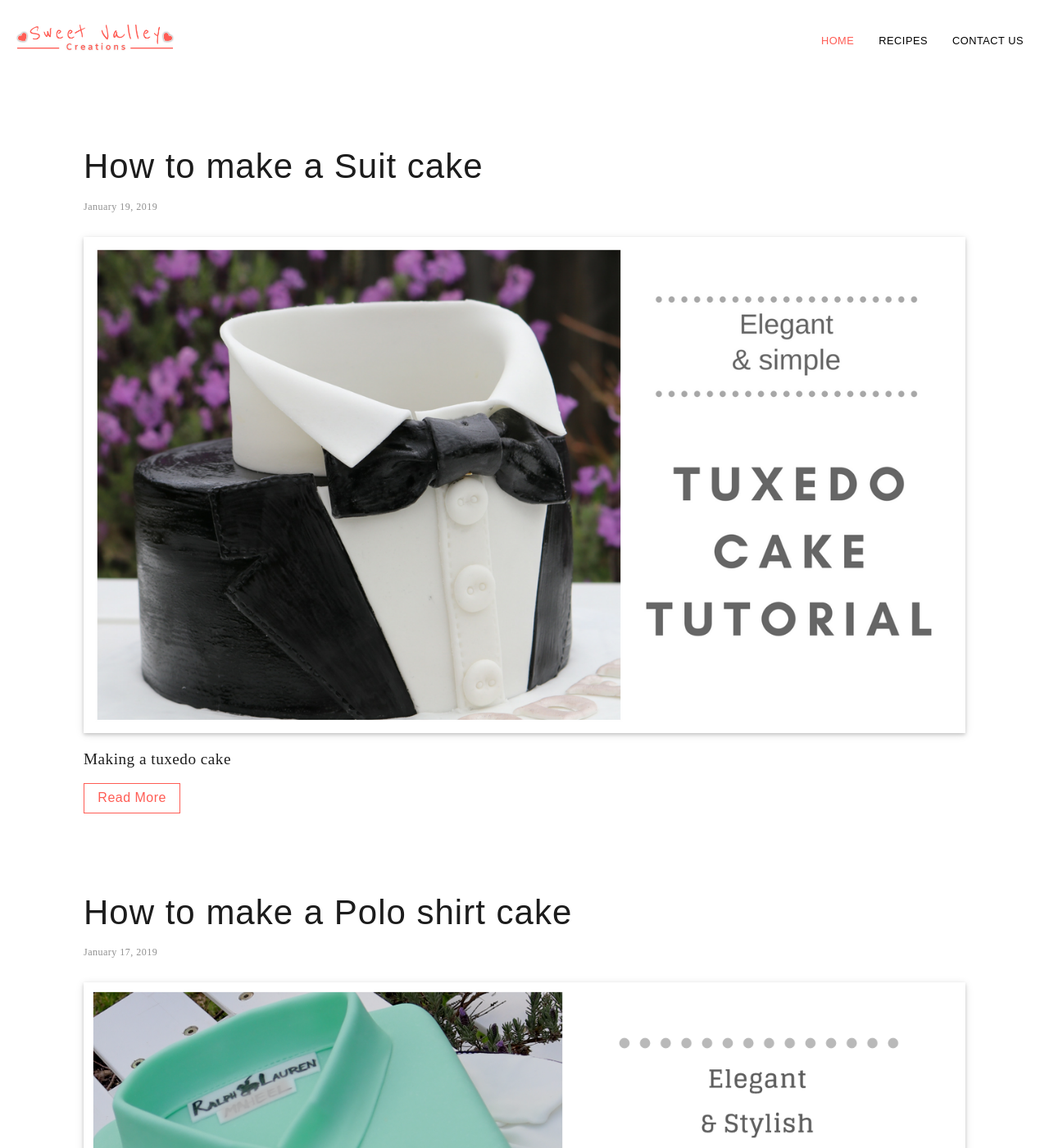
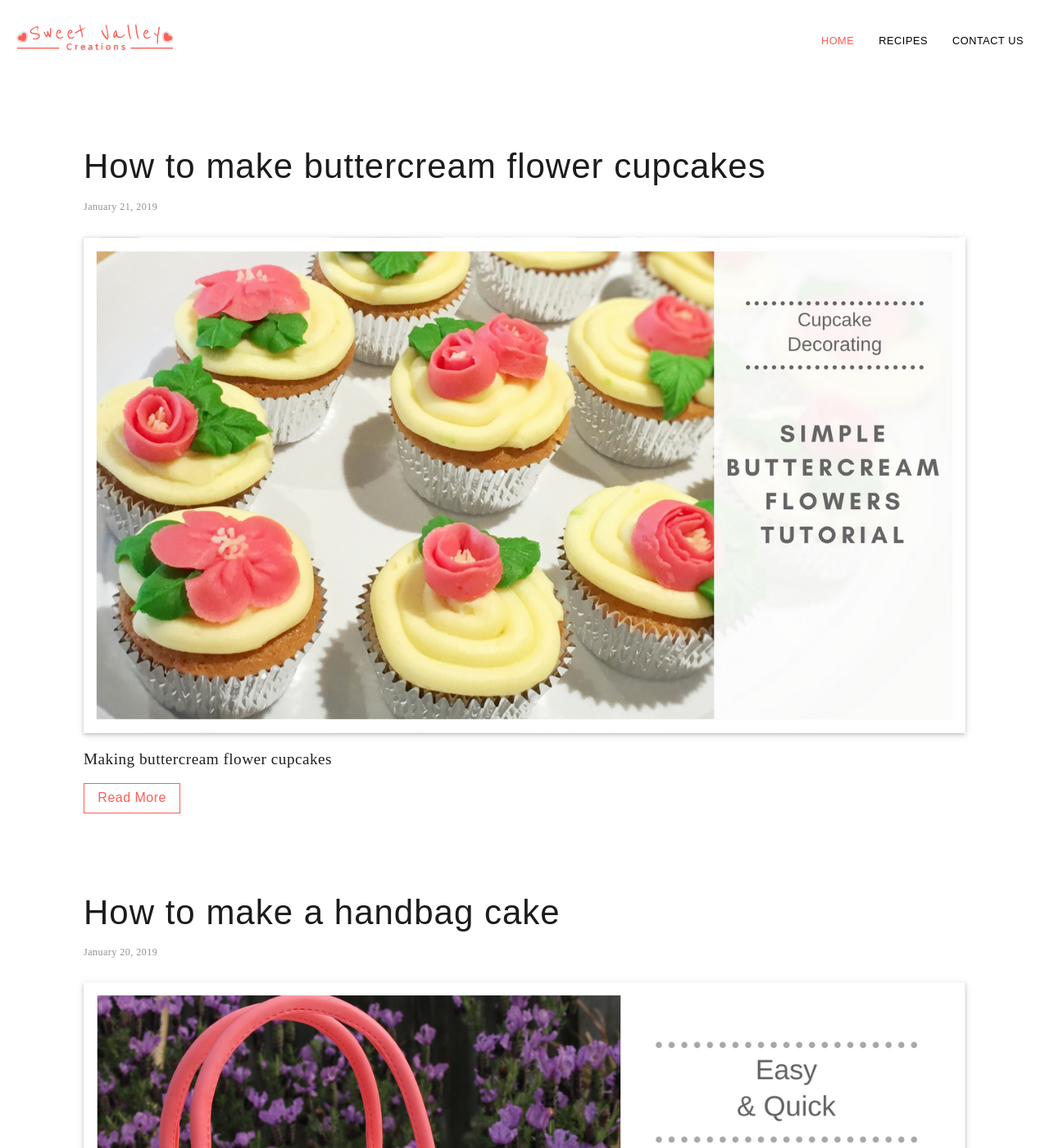
Before and after one commit to DiliniRajapaksha/sewdil, a Jekyll site: the page built from index.html, in a window 1280 px wide and 1400 px high. Shown: the whole window at 82% size. Built offline with Jekyll 4.4.1, drawn with Linux system fonts in a browser that asks for light colours; comment, search, counter and statistics services are not loaded; some of the changed text lies outside the part shown.

Commit message:
more posts

```diff
--- a/_includes/head.html
+++ b/_includes/head.html
@@ -12,6 +12,9 @@ j=d.createElement(s),dl=l!='dataLayer'?'&l='+l:'';j.async=true;j.src=
    <meta charset="utf-8">
    <meta http-equiv="X-UA-Compatible" content="IE=edge">
    <meta name="viewport" content="width=device-width, initial-scale=1">
+
+   <!-- pinterest -->
+   <meta name="p:domain_verify" content="335a21ff1b4eda3a811c82fecc894c6f"/>
 
  	<link rel="stylesheet" href={{ "/css/bootstrap.min.css" | prepend: site.baseurl }}>
   <link rel="stylesheet" href={{ "/css/main.css" | prepend: site.baseurl }}>
--- /dev/null
+++ b/_posts/2019-01-20-handbag-cake.markdown
@@ -0,0 +1,25 @@
+---
+layout: cake-video
+comments: true
+
+title:  "How to make a handbag cake"
+date:   2019-01-20 13:33:41 +1100
+categories: blog
+markdown_ext: "markdown, mkdown, mkdn, mkd, md"
+description: "Making a handbag cake"
+excerpt_separator: <!--more-->
+images:
+  - url: /assets/img/handbag/thumb.png
+    alt: How to make a handbag cake
+    title: How to make a handbag cake
+    pin: /assets/img/handbag/pin.png
+    pin-desc: Love this handbag cake cake.
+    pin-id: 479914904039917052
+
+image: /assets/img/polo/thumb.png
+
+youtube:
+    url: https://youtu.be/aGORehzR2pQ
+    embed: https://www.youtube.com/embed/aGORehzR2pQ
+
+---
--- /dev/null
+++ b/_posts/2019-01-21-buttercream-flower-cupcakes.markdown
@@ -0,0 +1,24 @@
+---
+layout: cake-video
+comments: true
+
+title:  "How to make buttercream flower cupcakes"
+date:   2019-01-21 13:33:41 +1100
+categories: blog
+markdown_ext: "markdown, mkdown, mkdn, mkd, md"
+description: "Making buttercream flower cupcakes"
+excerpt_separator: <!--more-->
+images:
+  - url: /assets/img/bcflowercupcake/thumb.png
+    alt: How to make buttercream flower cupcakes
+    title: How to make buttercream flower cupcakes
+    pin: /assets/img/bcflowercupcake/pin.png
+    pin-desc: Love this handbag cake cake.
+    pin-id: 479914904039917052
+
+image: /assets/img/bcflowercupcake/thumb.png
+
+youtube:
+    url: https://youtu.be/cNcmrUQ16rc
+    embed: https://www.youtube.com/embed/cNcmrUQ16rc
+---
```
Also changed, not shown: _drafts/2019-01-21-buttercream-flower-cupcakes.markdown (deleted, +0 -29 lines), 2 other files.
